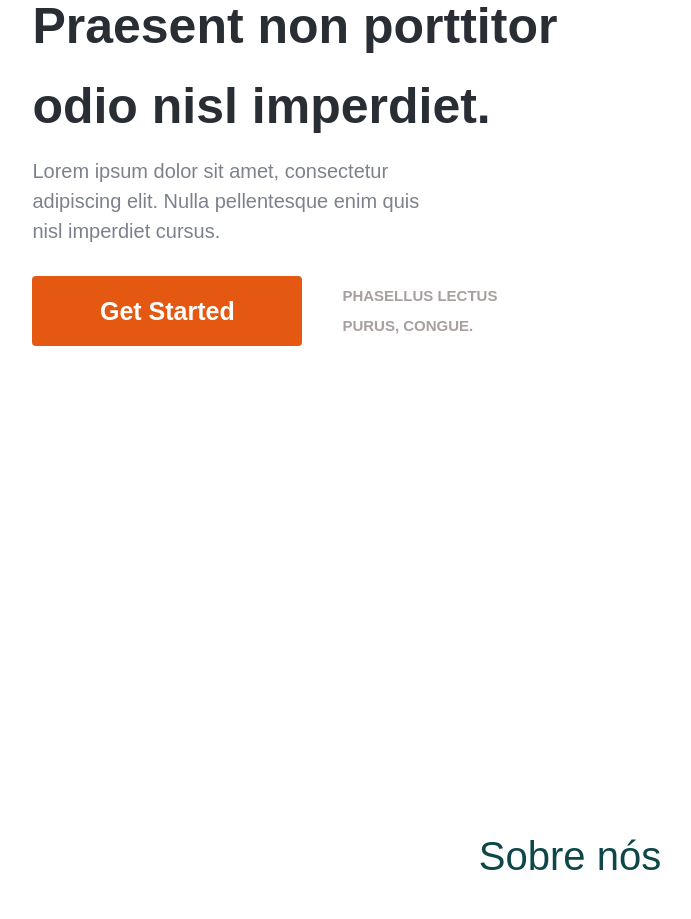
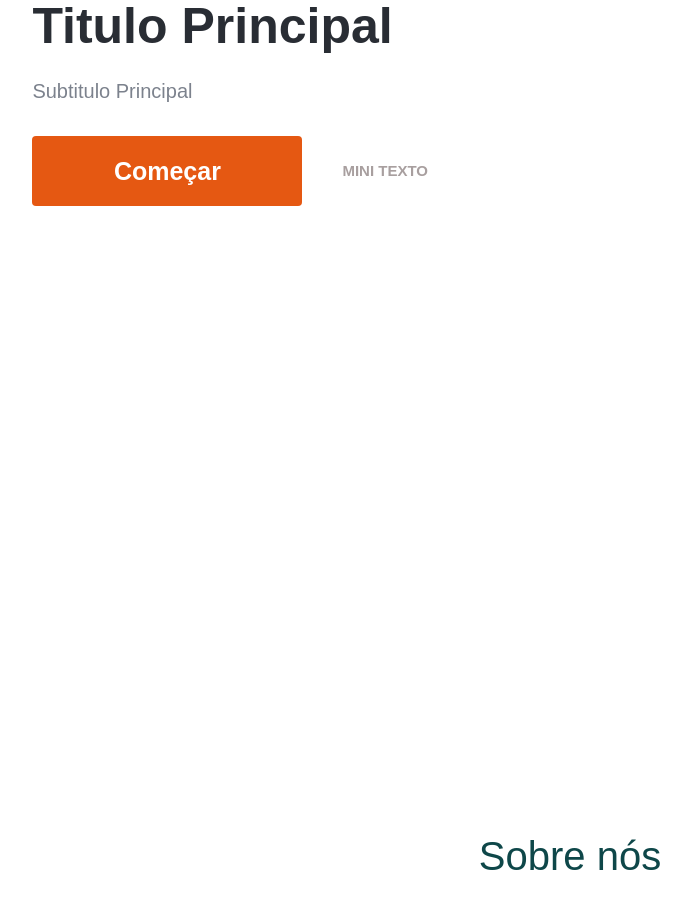
Before and after one commit to OpenDevUFCG/roadmap-cc, a React (Create React App) app: page / in a window 1280 px wide. Shown: the part 180-1099 px from the top of the page, without its empty margins (70-761 px from the left). Built offline with nearby package versions, Linux system fonts and the light colour scheme.

Commit message:
Import texts to data

```diff
--- a/src/App.js
+++ b/src/App.js
@@ -1,16 +1,29 @@
 import React from 'react';
 import './Styles/Styles.css'
-import Home from './Components/Home'
+import Home from './Components/Home/Home.js'
 import AboutUs from './Components/About'
 import Trilhas from './Components/Trilhas/Trilhas-home'
+import data from './Components/Pt-Br'
 
 
 function App() {
+  console.log('oi', data)
   return (
     <>
-    <Home/>
-    <AboutUs/>
-    <Trilhas/>
+    <Home
+      title={data.tituloPrincipal}
+      subtitle={data.subtituloPrincipal}
+      btnText={data.textoBotaoPrincipal}
+      miniText={data.miniTextoPrincipal}
+    />
+    <AboutUs
+      title={data.sobreNosTituloPrincipal}
+      text={data.sobreNosTexto}
+    />
+    <Trilhas
+      title={data.trilhasTextoPrincipal}
+      subtitle={data.trilhasSubtitulo}
+    />
     </>
   );
 }
--- a/src/Components/About/AboutUs.jsx
+++ b/src/Components/About/AboutUs.jsx
@@ -1,13 +1,21 @@
 import React, { Component } from 'react';
-import logo from '../../assets/logo/logo-cc.svg'
+import logo from '../../assets/logos/roadmap-cc.svg'
 
 class About extends Component {
+    constructor(props){
+        super(props)
+        this.state = {
+            title: this.props.title,
+            text:  this.props.text,
+
+        }
+    }
     render() {
         return (
             <>
             <section id="about">
-                <h2 className="title__about">Sobre nós</h2>
-                <p className="text__about">Lorem ipsum dolor sit amet, consectetur adipiscing elit. Nulla pellentesque enim quis nisl imperdiet cursus.</p>
+                <h2 className="title__about">{this.props.title}</h2>
+                <p className="text__about">{this.props.text}</p>
                 <img src={ logo } alt="" id="logo__roadmap"/>
             </section>
             </>
--- /dev/null
+++ b/src/Components/Home/Home.js
@@ -0,0 +1,40 @@
+import React, { Component } from 'react';
+import Navbar from '../Navbar'
+import data from '../Pt-Br';
+
+
+class Home extends React.Component {
+    constructor(props){
+        super(props)
+        this.state = {
+            title: this.props.title,
+            subtitle:  this.props.subtitle,
+            text:  this.props.miniText,
+            textBtn:  this.props.btnText
+        }
+    }
+
+    render() {
+        return (
+            <>
+            <Navbar
+                navLink1={data.navLink1}
+                navLink2={data.navLink2}
+                navLink3={data.navLink3}
+            />
+            <section className="home">
+                <h1 id="home__title">{this.props.title}</h1>
+                <p id="home__subtitle">{this.props.subtitle}</p>
+                <div className="home__button__wrapper">
+                <button id="home__button">{this.props.btnText}</button>
+                <p>{this.props.miniText}</p>
+                </div>
+            </section>
+
+        </>
+
+        );
+    }
+}
+
+export default Home;
--- /dev/null
+++ b/src/Components/Pt-Br.js
@@ -0,0 +1,16 @@
+export default
+    {
+        navLink1: 'Home',
+        navLink2: 'Sobre nós',
+        navLink3: 'Trilhas',
+        tituloPrincipal: 'Titulo Principal',
+        subtituloPrincipal: 'Subtitulo Principal',
+        textoBotaoPrincipal: 'Começar',
+        miniTextoPrincipal: 'mini texto',
+
+        sobreNosTituloPrincipal: 'Sobre nós',
+        sobreNosTexto: 'Texto sobre nós',
+
+        trilhasTextoPrincipal: 'Trilhas',
+        trilhasSubtitulo: 'Confira as trilhas de estudo que o curso pode oferecer.'
+    }
--- a/src/Components/Trilhas/Trilhas-home.jsx
+++ b/src/Components/Trilhas/Trilhas-home.jsx
@@ -1,23 +1,39 @@
 import React, { Component } from 'react';
+import {Link} from 'react-router-dom'
 import data from './data'
 import Card from './Card'
+import * as FontAwesome from 'react-icons/fa'
+
+const icons = FontAwesome
 
 class Trilhas extends React.Component {
+    constructor(props){
+        super(props)
+        this.state = {
+            title: this.props.title,
+            subtitle:  this.props.text,
+        }
+    }
     render() {
         return (
             <>
                 <section id="trails">
-                    <h2 className="trails__title">Trilhas</h2>
-                    <p className="trails__subtitle">Confira as trilhas de estudo que o curso pode oferecer.</p>
+                    <h2 className="trails__title">{this.props.title}</h2>
+                    <p className="trails__subtitle">{this.props.subtitle}</p>
                     <div className="trails__card__wrapper">
                         {data.map(trilha => (
+                            <Link to={trilha.url} style={{ color: 'black' }}>
                             <Card key={trilha.name}
+
                                 name={trilha.name}
                                 description={trilha.description}
                                 color={trilha.color}
+
                             />
+                            </Link>
                         ))}
                     </div>
+
                 </section>
             </>
         )
```
